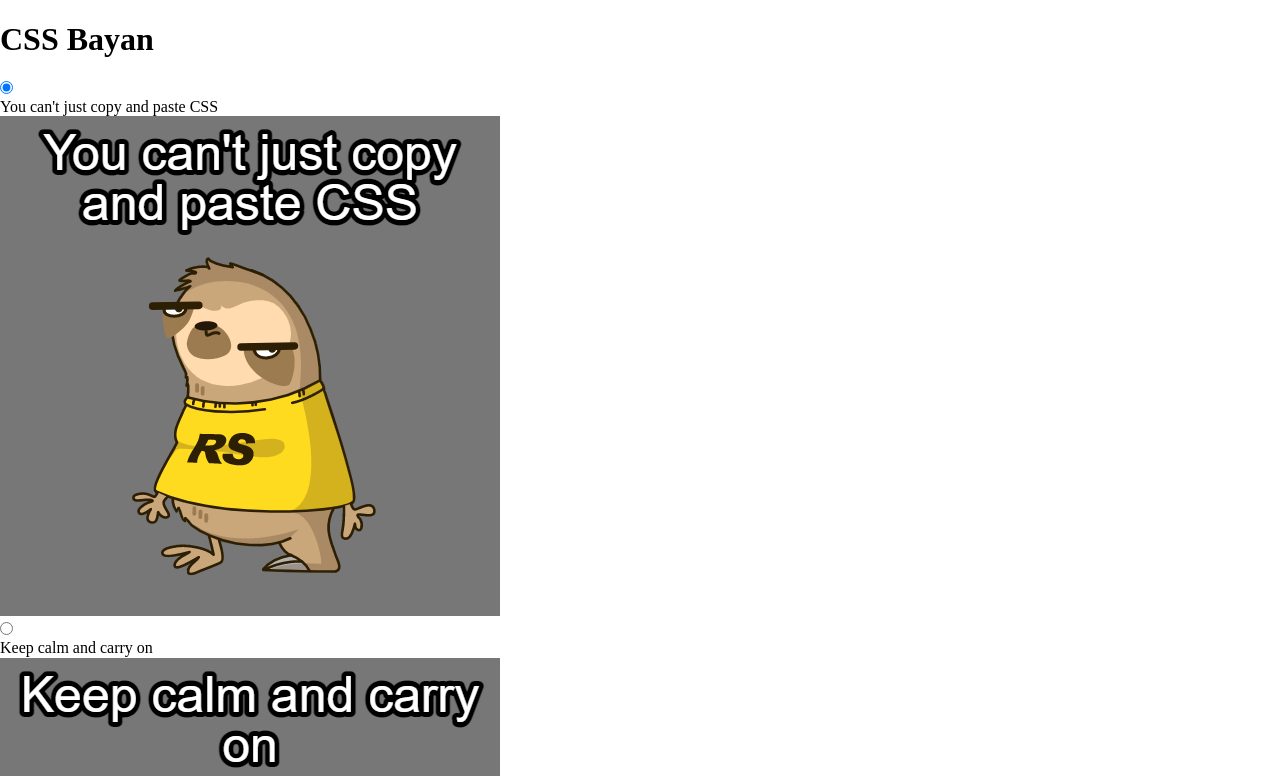
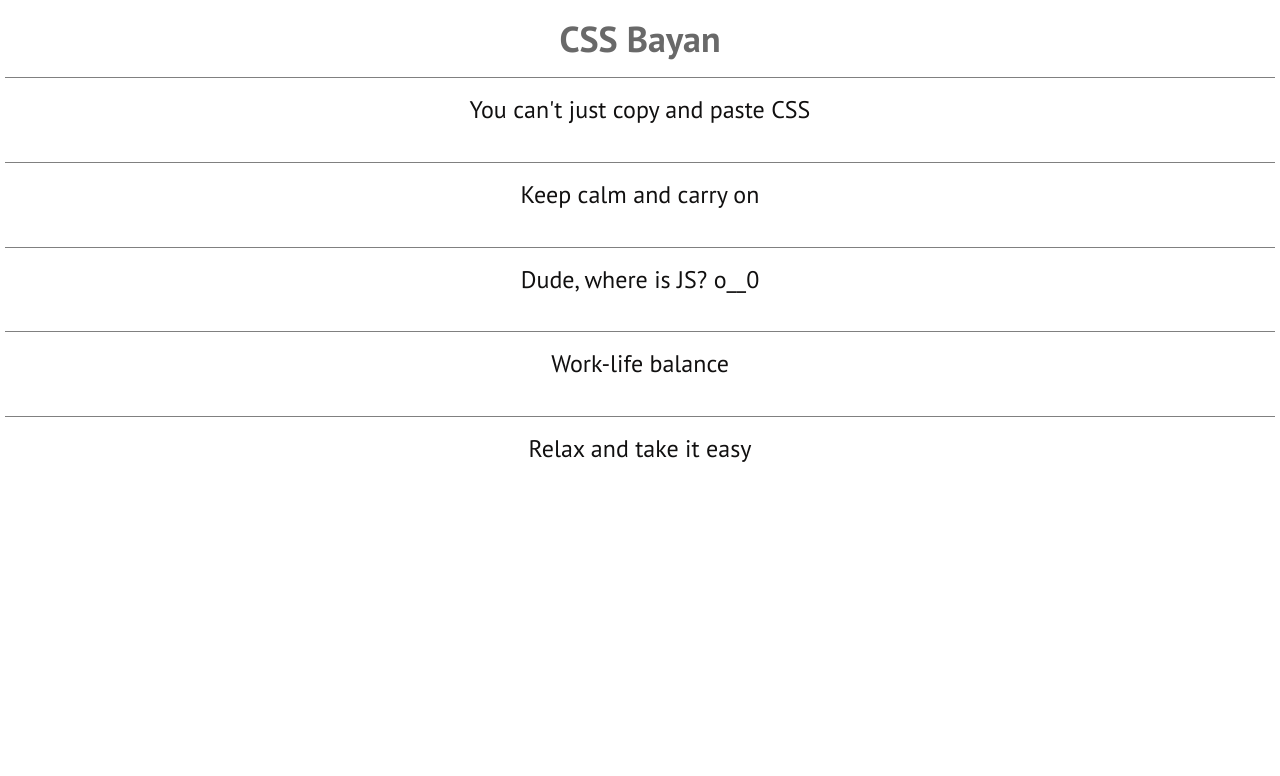
Before and after one commit to YuriyKonyukh/cssBayan, a plain HTML site: page cssBayan/index.html in a window 1280 px wide. Shown: the top 776 px of the page. Drawn offline with Linux system fonts and the light colour scheme.

Commit message:
feat: add styles for index.html

```diff
--- a/cssBayan/index.html
+++ b/cssBayan/index.html
@@ -7,19 +7,23 @@
     <title>cssBayan</title>
     <link rel="stylesheet" href="style.css">
     <link rel="stylesheet" href="normalize.css">
+    <link rel="preconnect" href="https://fonts.googleapis.com">
+    <link rel="preconnect" href="https://fonts.gstatic.com" crossorigin>
+    <link href="https://fonts.googleapis.com/css2?family=PT+Sans:wght@400;700&display=swap" rel="stylesheet">
 </head>
 <body>
-    <header>
-        <div class="wrapper">
-            <h1 class="h1__header">CSS Bayan</h1>
-        </div>
-    </header>
-    <main>
     <div class="wrapper">
         <div class="main-container">
+            <h1 class="h1__text">CSS Bayan</h1>
             <!--First mem-->
             <input type="radio" class="input" name="input" id="mem1" checked>
                 <label for="mem1" class="label">
+                    <div class="icon-wrapper">
+                        <svg width="16" height="22" xmlns="http://www.w3.org/2000/svg" viewBox="0 0 320 512">
+                            <path d="M310.6 150.6c12.5-12.5 12.5-32.8 0-45.3s-32.8-12.5-45.3 0L160 210.7 54.6 105.4c-12.5-12.5-32.8-12.5-45.3 0s-12.5 32.8 0 45.3L114.7 256 9.4 361.4c-12.5 12.5-12.5 32.8 0 45.3s32.8 12.5 45.3 0L160 301.3 265.4 406.6c12.5 12.5 32.8 12.5 45.3 0s12.5-32.8 0-45.3L205.3 256 310.6 150.6z"/>
+                            <rect transform="rotate(-90 0)" fill="black">
+                        </svg>
+                    </div>
                     <p class="mem-description">You can't just copy and paste CSS</p>
                     <div class="mem-container">
                         <img src="./assets/css.png" alt="css" class="mem-img">
@@ -28,6 +32,12 @@
                 <!--Second mem-->
                 <input type="radio" class="input" name="input" id="mem2">
                 <label for="mem2" class="label">
+                    <div class="icon-wrapper">
+                        <svg width="16" height="22" xmlns="http://www.w3.org/2000/svg" viewBox="0 0 320 512">
+                            <path d="M310.6 150.6c12.5-12.5 12.5-32.8 0-45.3s-32.8-12.5-45.3 0L160 210.7 54.6 105.4c-12.5-12.5-32.8-12.5-45.3 0s-12.5 32.8 0 45.3L114.7 256 9.4 361.4c-12.5 12.5-12.5 32.8 0 45.3s32.8 12.5 45.3 0L160 301.3 265.4 406.6c12.5 12.5 32.8 12.5 45.3 0s12.5-32.8 0-45.3L205.3 256 310.6 150.6z"/>
+                            <rect transform="rotate(-90 0)" fill="black">
+                        </svg>
+                    </div>
                     <p class="mem-description">Keep calm and carry on</p>
                     <div class="mem-container">
                         <img src="./assets/calm.png" alt="calm" class="mem-img">
@@ -36,6 +46,12 @@
                 <!--Third mem-->
                 <input type="radio" class="input" name="input" id="mem3">
                 <label for="mem3" class="label">
+                    <div class="icon-wrapper">
+                        <svg width="16" height="22" xmlns="http://www.w3.org/2000/svg" viewBox="0 0 320 512">
+                            <path d="M310.6 150.6c12.5-12.5 12.5-32.8 0-45.3s-32.8-12.5-45.3 0L160 210.7 54.6 105.4c-12.5-12.5-32.8-12.5-45.3 0s-12.5 32.8 0 45.3L114.7 256 9.4 361.4c-12.5 12.5-12.5 32.8 0 45.3s32.8 12.5 45.3 0L160 301.3 265.4 406.6c12.5 12.5 32.8 12.5 45.3 0s12.5-32.8 0-45.3L205.3 256 310.6 150.6z"/>
+                            <rect transform="rotate(-90 0)" fill="black">
+                        </svg>
+                    </div>
                     <p class="mem-description">Dude, where is JS? o__0</p>
                     <div class="mem-container">
                         <img src="./assets/dude.png" alt="dude" class="mem-img">
@@ -44,6 +60,12 @@
                 <!--Fourth mem-->
                 <input type="radio" class="input" name="input" id="mem4">
                 <label for="mem4" class="label">
+                    <div class="icon-wrapper">
+                        <svg width="16" height="22" xmlns="http://www.w3.org/2000/svg" viewBox="0 0 320 512">
+                            <path d="M310.6 150.6c12.5-12.5 12.5-32.8 0-45.3s-32.8-12.5-45.3 0L160 210.7 54.6 105.4c-12.5-12.5-32.8-12.5-45.3 0s-12.5 32.8 0 45.3L114.7 256 9.4 361.4c-12.5 12.5-12.5 32.8 0 45.3s32.8 12.5 45.3 0L160 301.3 265.4 406.6c12.5 12.5 32.8 12.5 45.3 0s12.5-32.8 0-45.3L205.3 256 310.6 150.6z"/>
+                            <rect transform="rotate(-90 0)" fill="black">
+                        </svg>
+                    </div>
                     <p class="mem-description">Work-life balance</p>
                     <div class="mem-container">
                         <img src="./assets/balance.png" alt="balance" class="mem-img">
@@ -52,6 +74,12 @@
                 <!--Fifth mem-->
                 <input type="radio" class="input" name="input" id="mem5">
                 <label for="mem5" class="label">
+                    <div class="icon-wrapper">
+                        <svg width="16" height="22" xmlns="http://www.w3.org/2000/svg" viewBox="0 0 320 512">
+                            <path d="M310.6 150.6c12.5-12.5 12.5-32.8 0-45.3s-32.8-12.5-45.3 0L160 210.7 54.6 105.4c-12.5-12.5-32.8-12.5-45.3 0s-12.5 32.8 0 45.3L114.7 256 9.4 361.4c-12.5 12.5-12.5 32.8 0 45.3s32.8 12.5 45.3 0L160 301.3 265.4 406.6c12.5 12.5 32.8 12.5 45.3 0s12.5-32.8 0-45.3L205.3 256 310.6 150.6z"/>
+                            <rect transform="rotate(-90 0)" fill="black">
+                        </svg>
+                    </div>
                     <p class="mem-description">Relax and take it easy</p>
                     <div class="mem-container">
                         <img src="./assets/relax.png" alt="relax" class="mem-img">
@@ -59,6 +87,6 @@
                 </label>
             </div>
         </div>
-    </main>
+    </div>
 </body>
 </html>
--- a/cssBayan/style.css
+++ b/cssBayan/style.css
@@ -1,7 +1,60 @@
 * {
-    margin: 0;
-    padding: 0;
+    box-sizing: border-box;
 }
 html {
     scroll-behavior: smooth;
+    font-size: 10px;
 }
+body {
+    max-width: 1280px;
+}
+.main-container, .label {
+    cursor: pointer;
+    overflow: hidden;
+}
+.input {
+    display: none;
+}
+.wrapper {
+    margin: 0;
+    padding: 0 0.5em;
+}
+.h1__text {
+    font-family: 'PT Sans', sans-serif;
+    font-size: 3.6em;
+    color: dimgray;
+    font-weight: 700;
+    margin: 0.5em;
+    text-align: center;
+}
+.mem-description {
+    font-family: 'PT Sans', sans-serif;
+    font-size: 2.4em;
+    color: rgb(17, 16, 16);
+    font-weight: 400;
+    margin: 0.75em;
+    text-align: center;
+}
+.mem-container {
+    display: flex;
+    justify-content: center;
+    transition: all .5s ease-in;
+    padding: 1em 0;
+    width: 100%;
+    height: 0;
+}
+.label {
+    display: block;
+    position: relative;
+    border-top: 0.1em solid gray;
+}
+.icon-wrapper {
+	position: absolute;
+	right: 0;
+	top: 1em;
+	transition: all .3s;
+	opacity: 0;
+}
+.mem-img{
+    transition: .5s ease-out;
+}
```
Also changed, not shown: cssBayan/assets/close.svg (added). Lines whose indentation alone changed are shown as unchanged.
